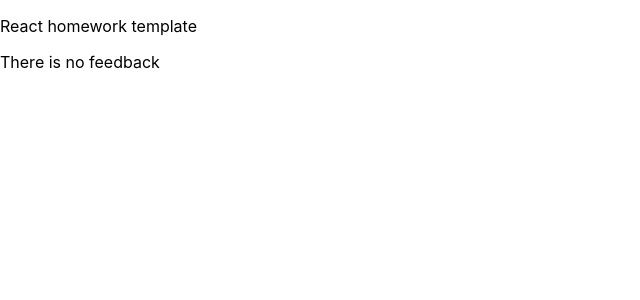
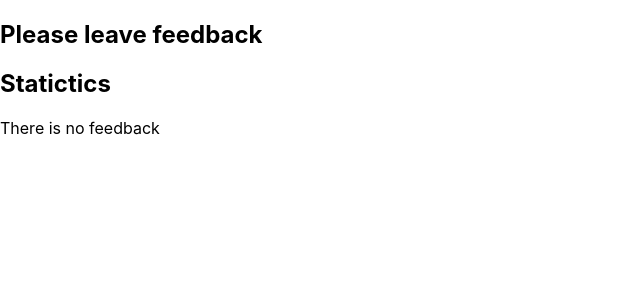
Before and after one commit to INRGI/goit-react-hw-02-feedback, a React (Create React App) app: page / in a window 1280 px wide. Shown: the top 300 px of the page, without its empty margins (0-640 px from the left). Built offline with nearby package versions, Linux system fonts and the light colour scheme.

Commit message:
add section component

```diff
--- a/src/components/App/App.jsx
+++ b/src/components/App/App.jsx
@@ -1,4 +1,5 @@
 import Notification from "components/Notification";
+import Section from "components/Section";
 import { Component } from "react";
 
 export class App extends Component{
@@ -11,8 +12,10 @@ export class App extends Component{
   render() {
     return (
       <div>
-        <p>React homework template</p>
-        <Notification message="There is no feedback"/>
+        <Section title="Please leave feedback"></Section>
+        <Section title="Statictics">
+          <Notification message="There is no feedback"/>
+        </Section>
       </div>
     );
   }
--- a/src/components/Section/Section.jsx
+++ b/src/components/Section/Section.jsx
@@ -1,3 +1,14 @@
-const Section = () => { };
+import PropTypes from 'prop-types';
+
+const Section = ({ title, children }) => {
+    return (<section>
+        <h2>{title}</h2>
+        {children}
+    </section>);
+};
+
+Section.propTypes = {
+    title: PropTypes.string.isRequired,
+};
 
 export default Section;
```
